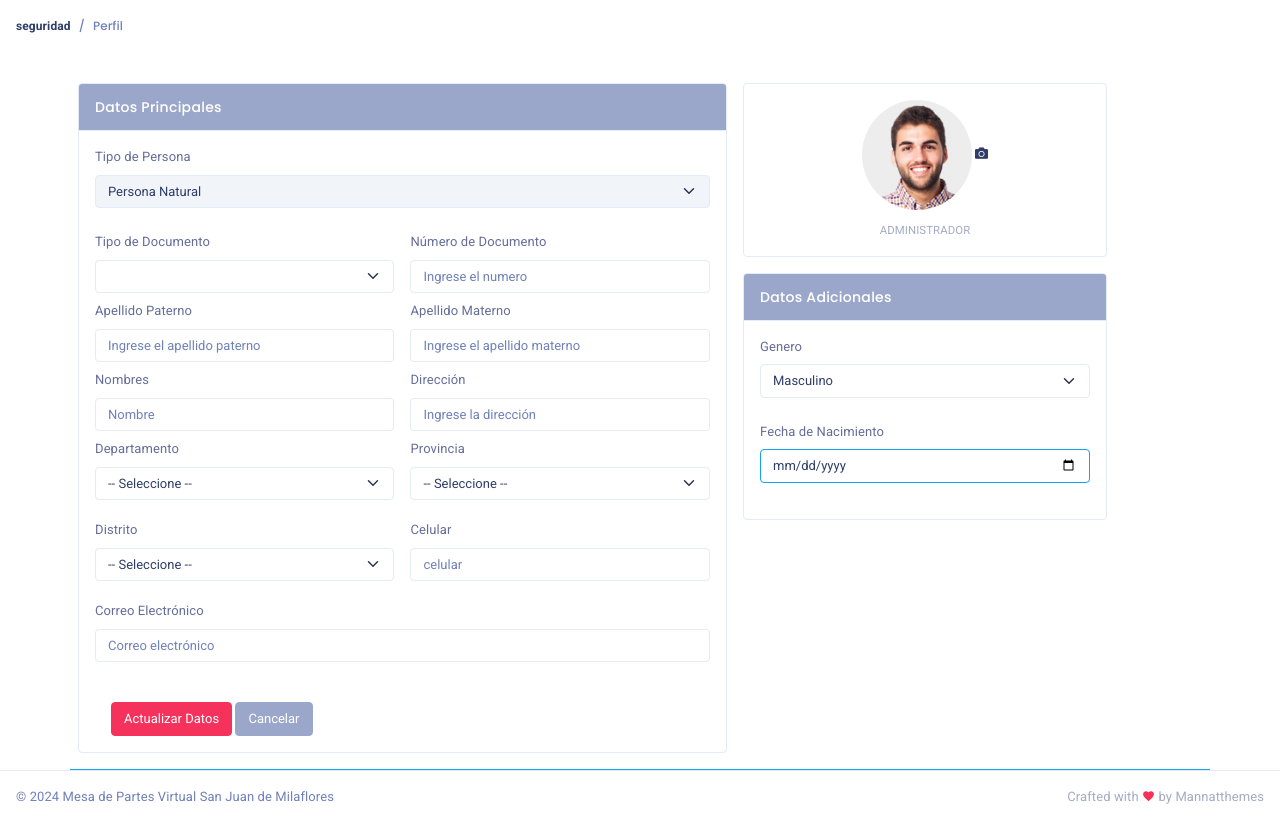
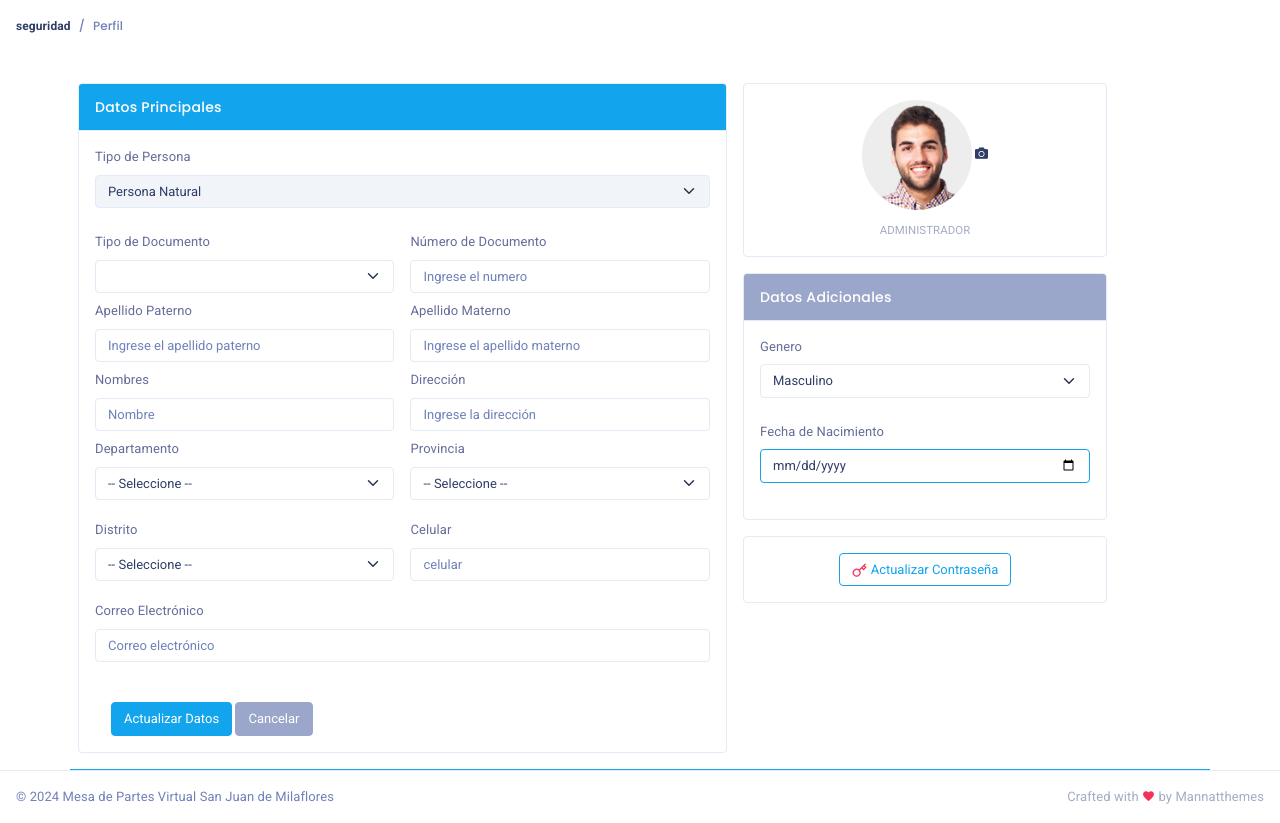
Before and after one commit to Alex-Espinoza27/MVPMSJL, a Laravel app: page /usuario/perfil in a window 1280 px wide. Shown: the part 53-876 px from the top of the page. Run offline with Laravel 10, Linux system fonts and the light colour scheme; the visitor is signed in with stand-in values (Sample User, id 1); data that the repository does not hold is empty; some libraries are stand-ins or nearby versions.

Commit message:
inicio cambio de contraseña

```diff
--- a/app/Http/Controllers/Usuario/UsuarioController.php
+++ b/app/Http/Controllers/Usuario/UsuarioController.php
@@ -283,13 +283,13 @@
 
         $page_data['header_js'] = array(
             'js/jquery.min.js',
+            'pages/jquery.validation.init.js',
+            'plugins/parsleyjs/parsley.min.js',
+            'js/metismenu.min.js',
+            'plugins/dropify/js/dropify.min.js',
+            'pages/jquery.form-upload.init.js',
             'js/js_general.js',
             'js/js_perfil.js',
-            'plugins/dropify/js/dropify.min.js',
-            'pages/jquery.form-upload.init.js',
-            'pages/jquery.validation.init.js',
-            'plugins/parsleyjs/parsley.min.js',
-            'js/metismenu.min.js'
         );
         $page_data['header_css'] = array(
             'plugins/dropify/css/dropify.min.css',
@@ -308,7 +308,7 @@
         $USUARIO = session('user');
         $DATA['usuario'] = $USUARIO;
         // dd($DATA);
-        if ($USUARIO->USU_TIPO_PERSONA === "2") {
+        if (!empty($USUARIO->USU_TIPO_PERSONA) === "2") {
             $REPRESENTANTE = Usuario::where('ID_REPRESENTANTE', $USUARIO->USU_ID)->first();
             // dd($REPRESENTANTE);
             $DATA['representante'] = $REPRESENTANTE;
@@ -375,4 +375,9 @@
                 'Expires' => 'Sat, 01 Jan 2000 00:00:00 GMT',
             ]);
     }
+
+    public function cambiarClave(Request $request  ){
+        dd($request);
+    }
+
 }
--- a/resources/views/header.blade.php
+++ b/resources/views/header.blade.php
@@ -24,7 +24,7 @@
             <div class="dropdown-menu dropdown-menu-end">
                 <a class="dropdown-item" href="{{route('perfil')}}"><i data-feather="user" class="align-self-center icon-xs icon-dual me-1">
                     </i> Perfil</a>
-                {{-- <a class="dropdown-item" href="apps-contact-list.html"><i data-feather="users" class="align-self-center icon-xs icon-dual me-1"></i> Contacts</a> --}}
+                {{-- <a class="dropdown-item" href="{{route('cambiarClave')}}"><i data-feather="key" class="align-self-center icon-xs icon-dual me-1"></i> Cambiar clave</a> --}}
 
                 <div class="dropdown-divider mb-0"></div>
                 <a class="dropdown-item" href="{{route('logout')}}"><i data-feather="power" class="align-self-center icon-xs icon-dual me-1"></i> Salir</a>
--- a/resources/views/seguridad/perfil.blade.php
+++ b/resources/views/seguridad/perfil.blade.php
@@ -1,10 +1,10 @@
 <h3 class="card-title text-white">Actualizar perfil</h3>
 <div class="container">
-    <form action="">
+    <form action=""  class="form-parsley">
         <div class="row border-mjl">
             <div class="col-md-7">
                 <div class="card">
-                    <div class="card-header bg-secondary">
+                    <div class="card-header bg-info">
                         <h4 class="card-title text-white">Datos principales</h4>
                     </div>
                     <div class="card-body">
@@ -68,8 +68,7 @@
                                     <label class="form-label" for="P_NRO_DOCUMENTO">Número de
                                         Documento</label>
                                     <input type="text" class="form-control" name="P_NRO_DOCUMENTO"
-                                        id="P_NRO_DOCUMENTO" placeholder="Ingrese el numero"
-                                        maxlength="12"
+                                        id="P_NRO_DOCUMENTO" placeholder="Ingrese el numero" maxlength="12"
                                         oninput="this.value = this.value.replace(/[^0-9]/g, '');" required>
                                 </div>
                             </div>
@@ -160,7 +159,8 @@
                         </div>
                     </div>
                     <div class=" container m-3">
-                        <button type="button" name="actualizar" id="actualizar" class="btn btn-danger" onclick="actualizarDatos();"> Actualizar
+                        <button type="button" name="actualizar" id="actualizar" class="btn btn-info"
+                            onclick="actualizarDatos();"> Actualizar
                             Datos</button>
                         <button type="button" name="cancelar" id="cancelar" class="btn btn-secondary">
                             Cancelar</button>
@@ -172,24 +172,17 @@
                     <div class="card-body">
                         <div class="text-center dastone-profile-main">
                             <div class="dastone-profile-main-pic">
-                                <img src="{{ asset('assets/images/users/user-8.jpg') }}" alt="" height="110"
-                                    class="rounded-circle">
+                                <img src="{{ asset('assets/images/users/user-8.jpg') }}" alt=""
+                                    height="110" class="rounded-circle">
                                 <span class="dastone-profile_main-pic-change "> <i class="fas fa-camera"></i></span>
                             </div>
-
-                            {{-- <img class="me-3 rounded-circle thumb-xl" src="{{ asset('assets/images/users/user-8.jpg') }}"alt=""> --}}
                             <div class="">
                                 <h5 class="mb-0">{{ session('user')->USU_CORREO }}</h5>
                                 <small class="text-muted">ADMINISTRADOR</small>
                             </div>
-
                         </div>
                     </div><!--end card-body-->
                 </div><!--end card-->
-
-
-
-
 
                 <div class="card">
                     <div class="card-header bg-secondary">
@@ -210,9 +203,73 @@
                                     name="P_FECHA_NACIMIENTO" id="P_FECHA_NACIMIENTO">
                             </div>
                         </div>
-
                     </div>
                 </div>
+
+                <div class="card">
+                    <div class="card-body">
+                        <div class="text-center dastone-profile-main">
+                            {{-- <button type="button" class="btn btn-outline-primary btn-sm" data-bs-toggle="modal" data-bs-target="#actualizarClave">Launch demo modal</button> --}}
+                            <button type="button" class="btn btn-outline-info" data-bs-toggle="modal"
+                                data-bs-target="#actualizarClave">
+                                <i data-feather="key"
+                                    class="align-self-center icon-xs icon-dual me-1 text-danger "></i>Actualizar
+                                Contraseña</button>
+                        </div>
+                    </div><!--end card-body-->
+                </div><!--end card-->
+                <div class="modal fade" id="actualizarClave" tabindex="-1" role="dialog"
+                    aria-labelledby="actualizarClaveTitle" aria-hidden="true">
+                    <div class="modal-dialog modal-dialog-centered" role="document">
+                        <div class="modal-content">
+                            <form class="form-parsley" action="{{ route('cambiarClave') }}" method="POST">
+                                @csrf
+                                <div class="modal-header">
+                                    <h6 class="modal-title m-0" id="actualizarClaveTitle">Actualizar Clave</h6>
+                                    <button type="button" class="btn-close" data-bs-dismiss="modal"
+                                        aria-label="Close"></button>
+                                </div>
+                                <div class="modal-body mx-5 my-2">
+                                    <div class="row">
+                                        <div class="form-group mb-2 ">
+                                            <h6>Clave Actual</h6>
+                                            <input type="password" id="P_CLAVE_ACTUAL" name="P_CLAVE_ACTUAL"
+                                                class="form-control" placeholder="Ingrese contraseña actual "
+                                                required autocomplete="off" />
+                                        </div>
+                                        <div class="col-md-12">
+                                            <div class="form-group mb-2 ">
+                                                <label class="form-label" for="P_CLAVE_NUEVA">Nueva contraseña</label>
+                                                <input type="password" id="P_CLAVE_NUEVA" name="P_CLAVE_NUEVA"
+                                                    class="form-control" placeholder="Ingrese la Contraseña"
+                                                    autocomplete="off"  required />
+                                            </div>
+                                        </div>
+                                        <div class="col-md-12">
+                                            <div class="form-group mb-2">
+                                                <label class="form-label">Confirmar contraseña nueva</label>
+                                                <input type="password" id="P_CONFIRMACION_CLAVE" required
+                                                    name="P_CONFIRMACION_CLAVE" class="form-control"
+                                                    data-parsley-equalto="#P_CLAVE_NUEVA"
+                                                    placeholder="Confirmar Contraseña"
+                                                    autocomplete="off"  />
+
+                                            </div>
+                                        </div>
+                                    </div>
+                                </div>
+                                <div class="modal-footer">
+                                    <button type="button" class="btn btn-soft-primary btn-sm"
+                                    onclick="actuaizarClave();"
+                                    >Guardar cambio</button>
+                                    <button type="button" class="btn btn-soft-secondary btn-sm"
+                                        data-bs-dismiss="modal"> Cerrar</button>
+                                </div>
+                            </form>
+                        </div>
+                    </div>
+                </div>
+
             </div>
     </form>
 </div>
--- a/resources/views/seguridad/registrar.blade.php
+++ b/resources/views/seguridad/registrar.blade.php
@@ -252,7 +252,7 @@
                                                     <div class="form-group mb-2 ">
                                                         <label class="form-label" for="P_CLAVE">Contraseña</label>
                                                         <input type="password" id="P_CLAVE" name="P_CLAVE"
-                                                            class="form-control" placeholder="Correo Contraseña"
+                                                            class="form-control" placeholder="Ingrese la Contraseña"
                                                             required />
                                                         {{-- pattern="^(?=.*[a-z])(?=.*[A-Z])(?=.*\d)(?=.*[@$!%*?&])[A-Za-z\d@$!%*?&]{8,}$" --}}
                                                     </div>
--- a/routes/web.php
+++ b/routes/web.php
@@ -41,10 +41,10 @@
         // perfil / modificar
         Route::get('/perfil', [UsuarioController::class, 'perfilIndex'])->name('perfil');
         Route::get('/logout', [UsuarioController::class, 'logout'])->name('logout');
+        Route::post('/cambiarClave', [UsuarioController::class, 'cambiarClave'])->name('cambiarClave');
+
         Route::get('/usuarioRepresentante', [UsuarioController::class, 'usuarioRepresentante'])->name('usuario');
         Route::post('/actualizarUsuario', [UsuarioController::class, 'actualizarPerfil'])->name('actualizarUsuario');
-
-
     });
 
     Route::prefix('tramite')->group(function () {
@@ -55,7 +55,6 @@
         Route::get('/solicitud/tupa', [TramiteController::class, 'tupa'])->name('solicitud.tupa');
         Route::get('/solicitud/tipoDocumento', [TramiteController::class, 'tipoDocumento'])->name('solicitud.tipoDocumento');
         Route::get('/solicitud/estadoDocumento', [TramiteController::class, 'estadoDocumento'])->name('solicitud.estadoDocumento');
-
         Route::post('/solicitud/registrar', [TramiteController::class,'registrarSolicitud'])->name('tramite.solicitud.registrar');
     });
 });
```
Also changed, not shown: public/assets/js/js_perfil.js.
